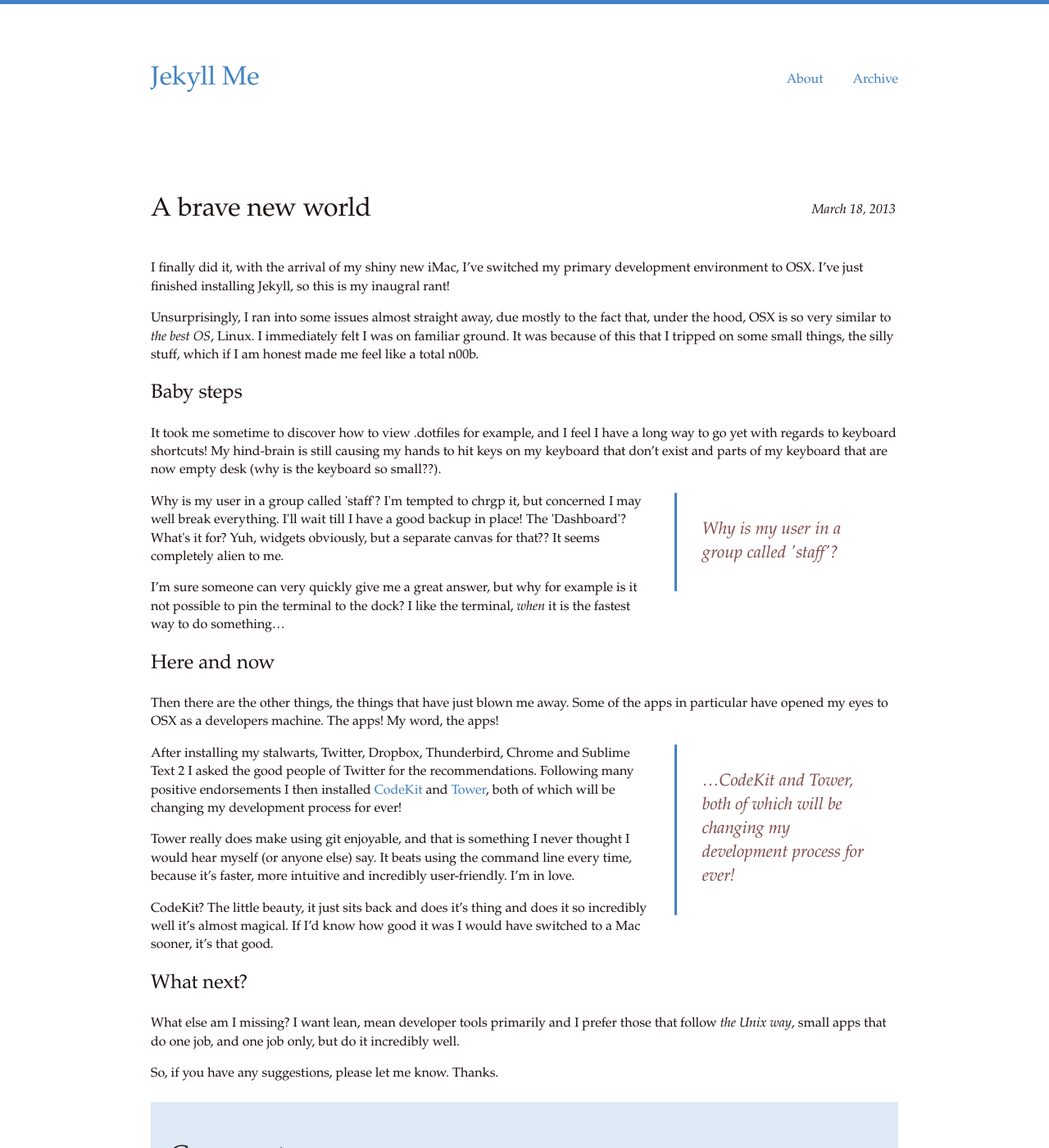
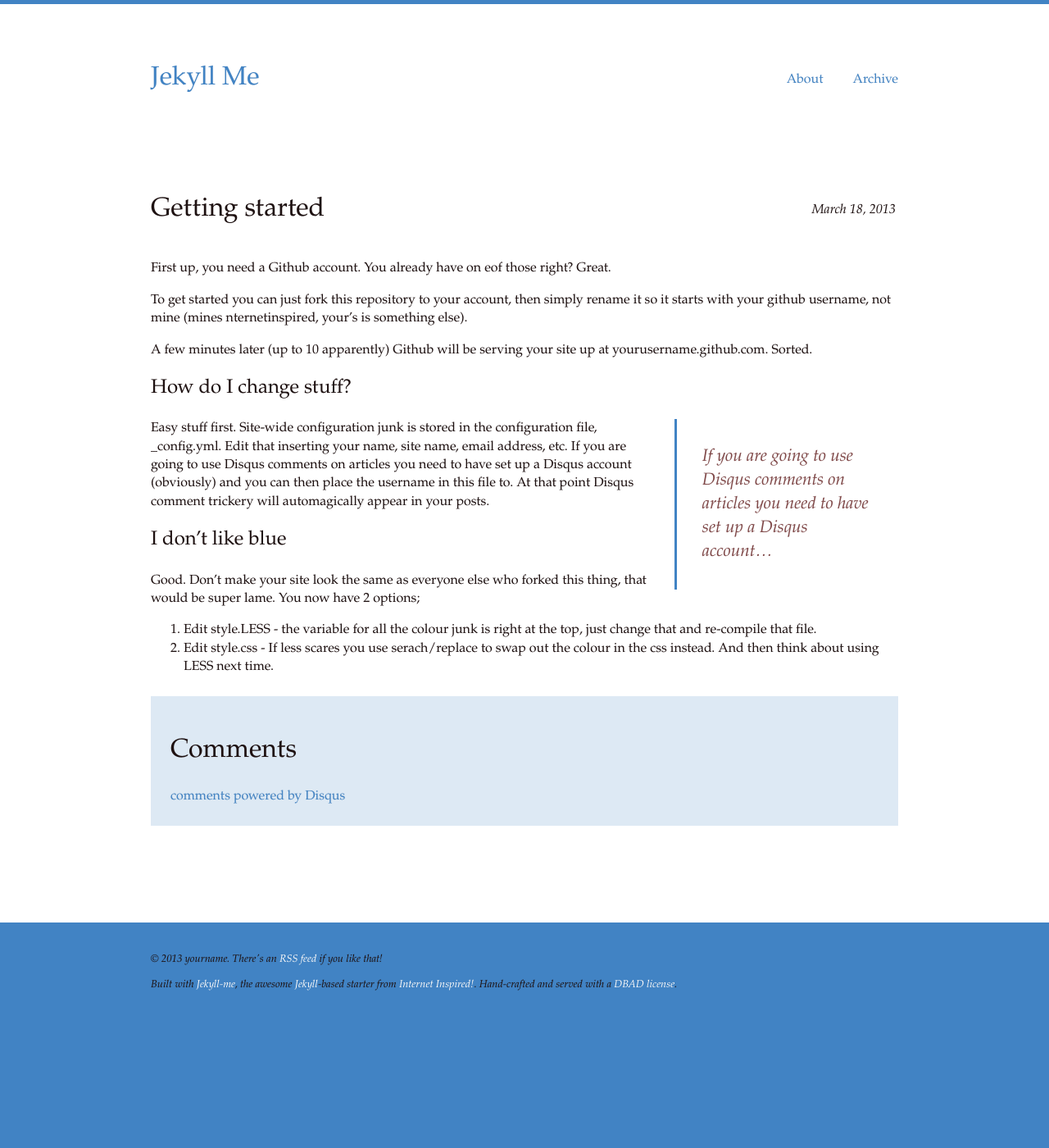
Before and after one commit to toretto/nternetinspired.github.com, a Jekyll site: the page built from _posts/2013-03-18-a-brave-new-world.md, in a window 1280 px wide and 1400 px high. Shown: the whole window at 82% size. Built offline with Jekyll 4.4.1, drawn with Linux system fonts in a browser that asks for light colours; comment, search, counter and statistics services are not loaded.

Commit message:
getting started
first how to

Signed-off-by: Seth <seth@internet-inspired.com>

```diff
--- a/_posts/2013-03-18-a-brave-new-world.md
+++ b/_posts/2013-03-18-a-brave-new-world.md
@@ -1,31 +1,22 @@
 ---
-title: A brave new world
+title: Getting started
 layout: post
-description: I finally made the big switch to OSX. I'm still finding my feet, but already discovering there's things I love, and things that I don't…
+description: How to get started using this Jekyll template thingy on Github…
 comments: enabled
 ---
 
-I finally did it, with the arrival of my shiny new iMac, I've switched my primary development environment to OSX. I've just finished installing Jekyll, so this is my inaugral rant!
+First up, you need a Github account. You already have on eof those right? Great.
 
-Unsurprisingly, I ran into some issues almost straight away, due mostly to the fact that, under the hood, OSX is so very similar to *the best OS*, Linux. I immediately felt I was on familiar ground. It was because of this that I tripped on some small things, the silly stuff, which if I am honest made me feel like a total n00b.
+To get started you can just fork this repository to your account, then simply rename it so it starts with your github username, not mine (mines nternetinspired, your's is something else).
 
-##Baby steps
-It took me sometime to discover how to view .dotfiles for example, and I feel I have a long way to go yet with regards to keyboard shortcuts! My hind-brain is still causing my hands to hit keys on my keyboard that don't exist and parts of my keyboard that are now empty desk (why is the keyboard so small??).
+A few minutes later (up to 10 apparently) Github will be serving your site up at yourusername.github.com. Sorted.
 
-<p data-pullquote="Why is my user in a group called 'staff'?">Why is my user in a group called 'staff'? I'm tempted to chrgp it, but concerned I may well break everything. I'll wait till I have a good backup in place! The 'Dashboard'? What's it for? Yuh, widgets obviously, but a separate canvas for that?? It seems completely alien to me.</p>
+##How do I change stuff?
 
-I'm sure someone can very quickly give me a great answer, but why for example is it not possible to pin the terminal to the dock? I like the terminal, *when* it is the fastest way to do something…
+<p data-pullquote="If you are going to use Disqus comments on articles you need to have set up a Disqus account…">Easy stuff first. Site-wide configuration junk is stored in the configuration file, _config.yml. Edit that inserting your name, site name, email address, etc. If you are going to use Disqus comments on articles you need to have set up a Disqus account (obviously) and you can then place the username in this file to. At that point Disqus comment trickery will automagically appear in your posts.</p>
 
-##Here and now
-Then there are the other things, the things that have just blown me away. Some of the apps in particular have opened my eyes to OSX as a developers machine. The apps! My word, the apps!
+##I don't like blue
+Good. Don't make your site look the same as everyone else who forked this thing, that would be super lame. You now have 2 options;
 
-<p data-pullquote="…CodeKit and Tower, both of which will be changing my development process for ever!">After installing my stalwarts, Twitter, Dropbox, Thunderbird, Chrome and Sublime Text 2 I asked the good people of Twitter for the recommendations. Following many positive endorsements I then installed <a href="http://incident57.com/codekit/">CodeKit</a> and <a href="http://www.git-tower.com/">Tower</a>, both of which will be changing my development process for ever!</p>
-
-Tower really does make using git enjoyable, and that is something I never thought I would hear myself (or anyone else) say. It beats using the command line every time, because it's faster, more intuitive and incredibly user-friendly. I'm in love.
-
-CodeKit? The little beauty, it just sits back and does it's thing and does it so incredibly well it's almost magical. If I'd know how good it was I would have switched to a Mac sooner, it's that good.
-
-##What next?
-What else am I missing? I want lean, mean developer tools primarily and I prefer those that follow *the Unix way*, small apps that do one job, and one job only, but do it incredibly well.
-
-So, if you have any suggestions, please let me know. Thanks.
+1. Edit style.LESS - the variable for all the colour junk is right at the top, just change that and re-compile that file.
+2. Edit style.css - If less scares you use serach/replace to swap out the colour in the css instead. And then think about using LESS next time.
```
